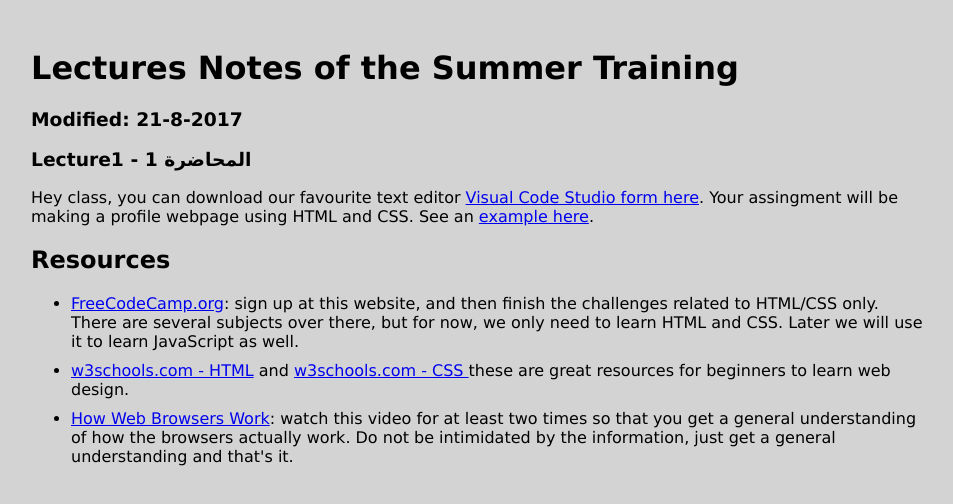
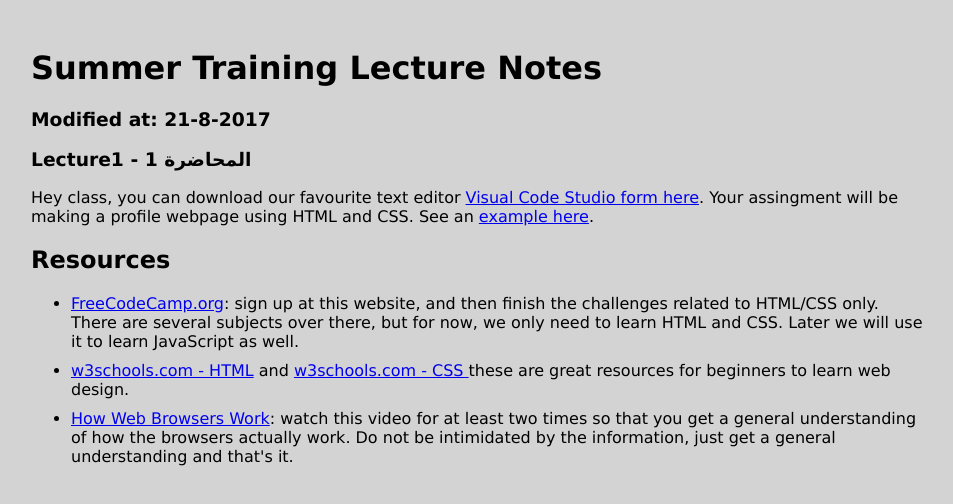
Before and after one commit to yousifAlneamy/yousifAlneamy.github.io, a plain HTML site: page lectures/summer-training/index.html in a window 1280 px wide. Shown: the whole page, without its empty margins (105-1058 px from the left). Drawn offline with Linux system fonts and the light colour scheme.

Commit message:
Update index.html

```diff
--- a/lectures/summer-training/index.html
+++ b/lectures/summer-training/index.html
@@ -26,8 +26,8 @@
 
   <body>
     <header id="mainHeader">
-      <h1>Lectures Notes of the Summer Training</h1>
-      <h3>Modified: 21-8-2017</h3>
+      <h1>Summer Training Lecture Notes</h1>
+      <h3>Modified at: 21-8-2017</h3>
     </header>
     <div id="lecturesDiv">
       <div class="lecture">
```
